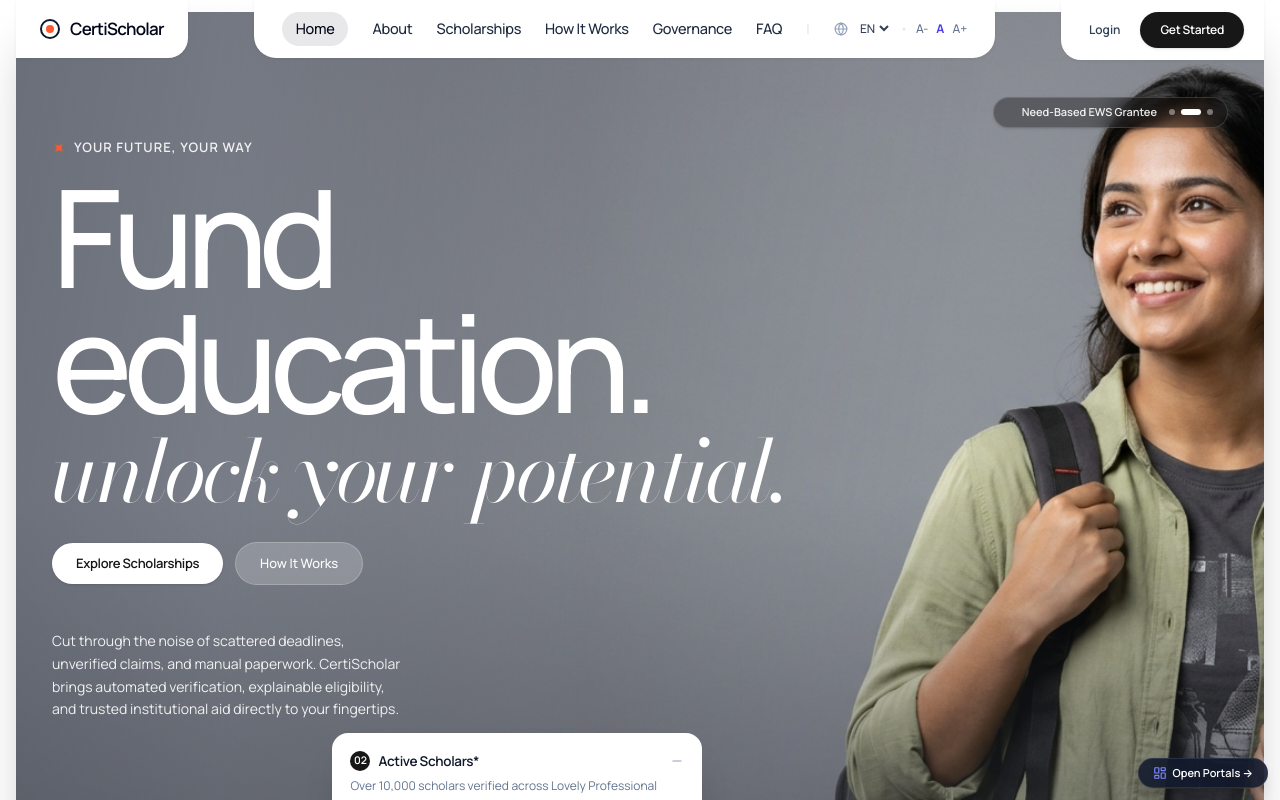
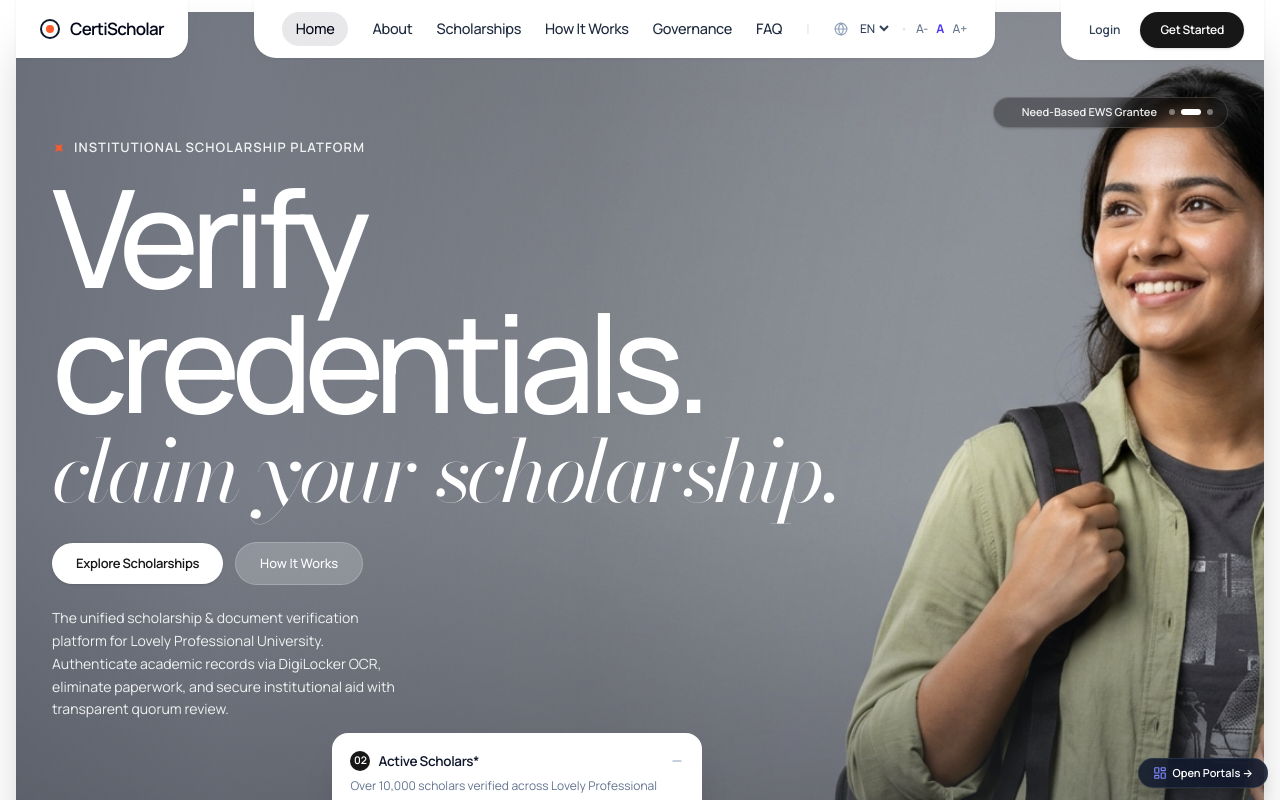
Before and after one commit to SekhSujonHaque2005/workspace-CertiScholar-, a React (Vite) app in the folder frontend/: page / in a window 1280 px wide. Shown: the top 800 px of the page. Built offline with nearby package versions, Linux system fonts and the light colour scheme.

Commit message:
feat(hero): align headline and copy with CertiScholar scholarship & verification mission

```diff
--- a/frontend/src/components/landing/HeroSection.jsx
+++ b/frontend/src/components/landing/HeroSection.jsx
@@ -85,10 +85,10 @@ const DEFAULT_TABS = [
 ];
 
 export default function HeroSection({
-  eyebrow = "YOUR FUTURE, YOUR WAY",
-  headlineSans = "Fund education.",
-  headlineSerif = "unlock your potential.",
-  description = "Cut through the noise of scattered deadlines, unverified claims, and manual paperwork. CertiScholar brings automated verification, explainable eligibility, and trusted institutional aid directly to your fingertips.",
+  eyebrow = "INSTITUTIONAL SCHOLARSHIP PLATFORM",
+  headlineSans = "Verify credentials.",
+  headlineSerif = "claim your scholarship.",
+  description = "The unified scholarship & document verification platform for Lovely Professional University. Authenticate academic records via DigiLocker OCR, eliminate paperwork, and secure institutional aid with transparent quorum review.",
   onExploreClick = () => {},
   onHowItWorksClick = () => {},
   tabs = DEFAULT_TABS,
--- a/frontend/src/pages/public/LandingPage.jsx
+++ b/frontend/src/pages/public/LandingPage.jsx
@@ -78,10 +78,10 @@ export default function LandingPage({
         {/* 02 & 03: Top Hero Section Container (contains Hero Panel + Trusted By Logo Ticker) */}
         <section className="pt-3 px-3 sm:px-4 max-w-[1400px] mx-auto flex flex-col gap-3">
           <HeroSection
-            eyebrow="YOUR FUTURE, YOUR WAY"
-            headlineSans="Fund education."
-            headlineSerif="unlock your potential."
-            description="Cut through the noise of scattered deadlines, unverified claims, and manual paperwork. CertiScholar brings automated verification, explainable eligibility, and trusted institutional aid directly to your fingertips."
+            eyebrow="INSTITUTIONAL SCHOLARSHIP PLATFORM"
+            headlineSans="Verify credentials."
+            headlineSerif="claim your scholarship."
+            description="The unified scholarship & document verification platform for Lovely Professional University. Authenticate academic records via DigiLocker OCR, eliminate paperwork, and secure institutional aid with transparent quorum review."
             onExploreClick={() => {
               const el = document.getElementById('scholarships');
               el?.scrollIntoView({ behavior: 'smooth' });
```
